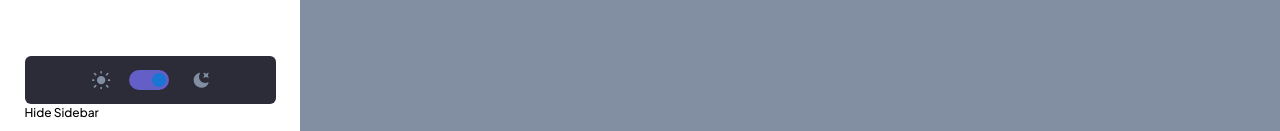
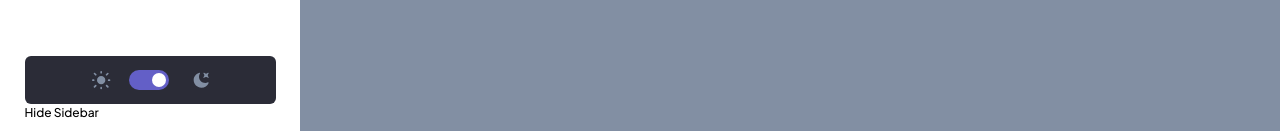
Before and after one commit to yehudz/kanban-task-manager-v2, a Next.js app: page / in a window 1280 px wide. Shown: the part 666-797 px from the top of the page. Built offline with nearby package versions, Linux system fonts and the light colour scheme.

Commit message:
fix: Toggle them circle shoud be white

```diff
--- a/components/ui/ThemeToggle.tsx
+++ b/components/ui/ThemeToggle.tsx
@@ -16,8 +16,10 @@ const IOSSwitch = styled((props: SwitchProps) => (
     transform: 'translateX(-4px)',
     color: '#fff',
     '&.Mui-checked': {
+      color: '#fff',
       transform: 'translateX(16px)',
       '& + .MuiSwitch-track': {
+        color: '#fff',
         backgroundColor: '#635FC7',
         opacity: 1,
         border: 0,
@@ -38,9 +40,6 @@ const IOSSwitch = styled((props: SwitchProps) => (
     borderRadius: 26 / 2,
     backgroundColor: '#635FC7',
     opacity: 1,
-    transition: theme.transitions.create(['background-color'], {
-      duration: 500,
-    }),
   },
 }));
 
```
